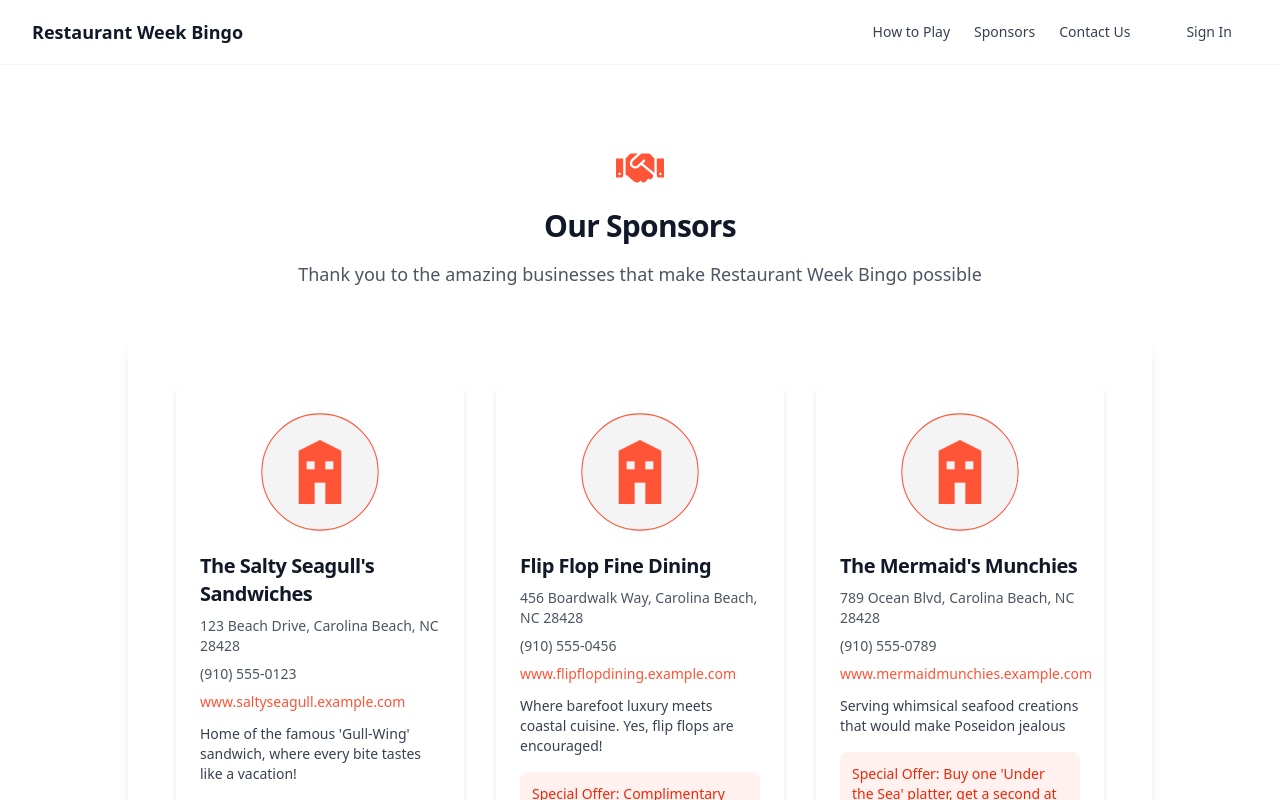
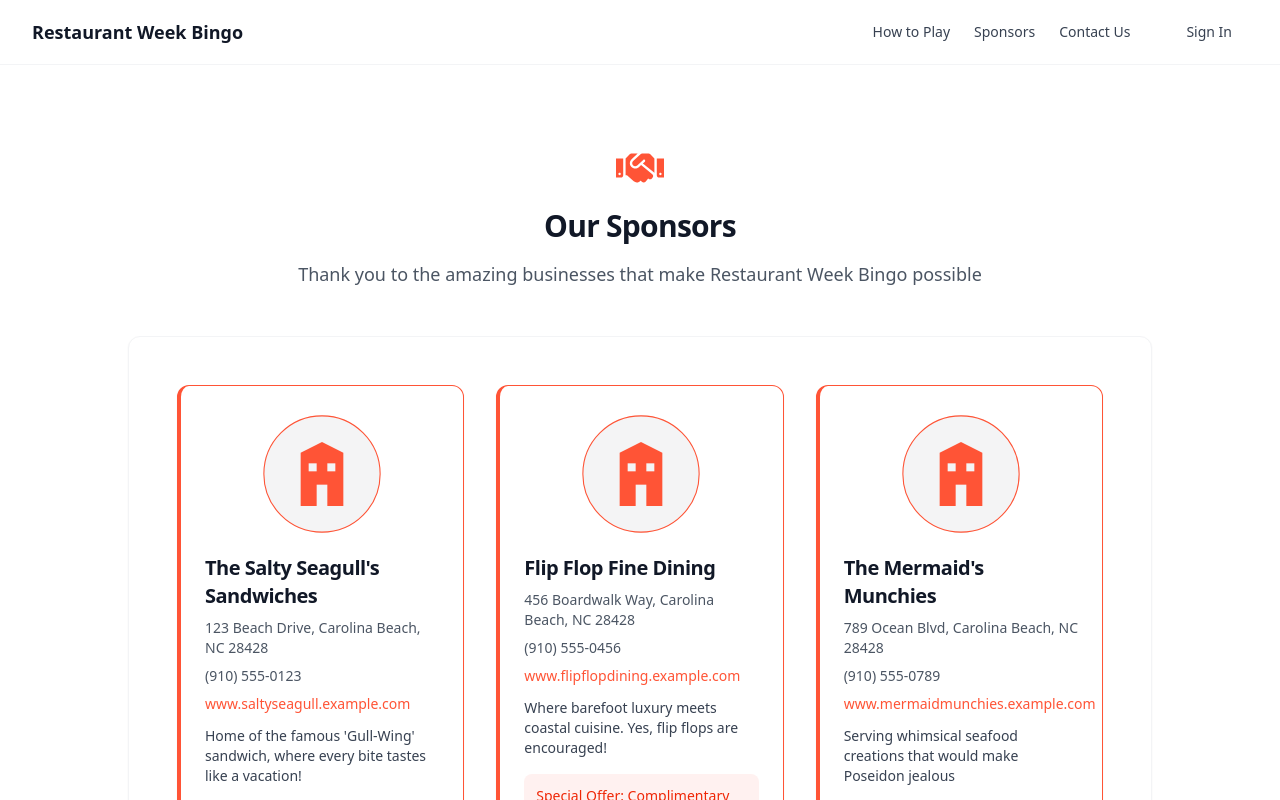
Before and after one commit to michellejw/restaurant-week-bingo, a Next.js app: page /sponsors in a window 1280 px wide. Shown: the top 800 px of the page. Built offline with nearby package versions, Linux system fonts and the light colour scheme; no server answers.

Commit message:
Apply consistent card styling with orange accent border

```diff
--- a/src/app/contact/page.tsx
+++ b/src/app/contact/page.tsx
@@ -11,7 +11,7 @@ export default function ContactPage() {
           <p className="text-lg text-gray-600">Get in touch with the Pleasure Island Chamber of Commerce</p>
         </div>
 
-        <div className="bg-white rounded-2xl shadow-lg p-8 md:p-12">
+        <div className="card p-8 md:p-12 border-l-4 border-[#ff5436]">
           <div className="grid gap-8 md:gap-12">
             <div className="text-center">
               <h2 className="text-xl font-semibold text-coral-600 mb-2">
--- a/src/app/page.tsx
+++ b/src/app/page.tsx
@@ -203,11 +203,11 @@ export default function Home() {
 
           <div className="grid grid-cols-1 lg:grid-cols-2 gap-8">
             <div className="space-y-6">
-              <div className="card p-4">
+              <div className="card p-4 border-l-4 border-[#ff5436]">
                 <RestaurantMap lastCheckIn={lastVisitTime} />
               </div>
             </div>
-            <div className="card p-6">
+            <div className="card p-6 border-l-4 border-[#ff5436]">
               <BingoCard key={lastVisitTime} />
             </div>
           </div>
--- a/src/app/sponsors/page.tsx
+++ b/src/app/sponsors/page.tsx
@@ -57,12 +57,12 @@ export default function SponsorsPage() {
           </p>
         </div>
 
-        <div className="bg-white rounded-2xl shadow-lg p-8 md:p-12">
+        <div className="card p-8 md:p-12">
           <div className="grid gap-8 md:grid-cols-2 lg:grid-cols-3">
             {sponsors.map((sponsor) => (
               <div
                 key={sponsor.id}
-                className="bg-white rounded-lg p-6 shadow-md hover:shadow-lg transition-shadow duration-300"
+                className="card p-6 hover:shadow-lg transition-shadow duration-300 border-l-4 border-[#ff5436]"
               >
                 <div className="relative w-32 h-32 mx-auto mb-4">
                   <Image
--- a/src/components/AuthForm.tsx
+++ b/src/components/AuthForm.tsx
@@ -78,7 +78,7 @@ export default function AuthForm() {
   };
 
   return (
-    <div className="card p-8">
+    <div className="card p-8 border-l-4 border-[#ff5436]">
       <form onSubmit={handleSubmit} className="space-y-6">
         <div>
           <label htmlFor="email" className="block text-sm font-medium text-gray-700 mb-1">
@@ -130,7 +130,7 @@ export default function AuthForm() {
         <button
           type="submit"
           disabled={loading}
-          className="btn btn-brand w-full disabled:opacity-50 disabled:cursor-not-allowed"
+          className="w-full px-4 py-2 text-white bg-[#ff5436] hover:bg-[#ff5436]/90 rounded-lg transition-colors disabled:opacity-50 disabled:cursor-not-allowed"
         >
           {loading ? (
             <span className="flex items-center justify-center gap-2">
```
